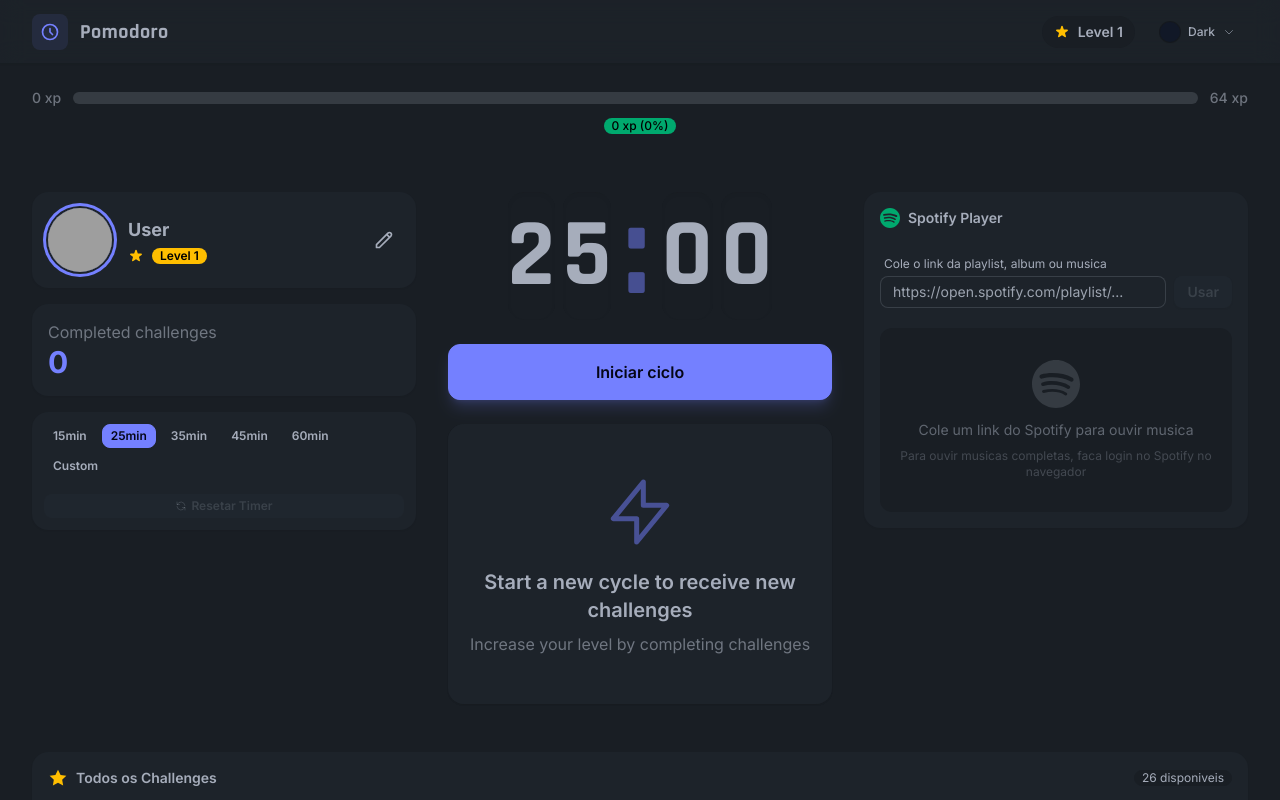
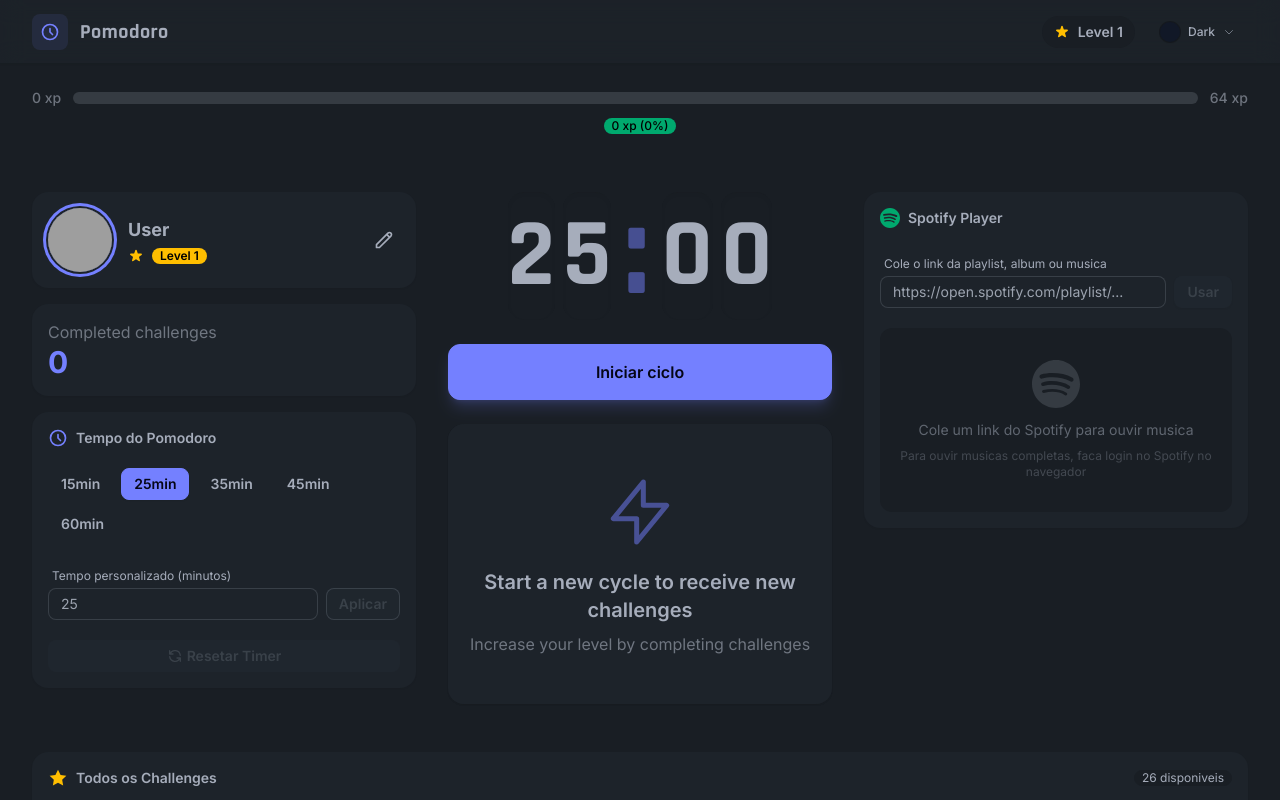
Before and after one commit to Azincourt-tech/pomodoro-nuxt, a Nuxt app: page / in a window 1280 px wide. Shown: the top 800 px of the page. Built offline with nearby package versions, Linux system fonts and the light colour scheme; grey boxes are pictures that could not be loaded.

Commit message:
Fix: Restaura layout anterior do TimerPresets
- Volta para layout com input customizado visivel
- Reset button vermelho quando ativo

```diff
--- a/components/atoms/TimerPresets.vue
+++ b/components/atoms/TimerPresets.vue
@@ -1,59 +1,63 @@
 <template>
   <div class="card bg-base-100 shadow-sm">
-    <div class="card-body p-3">
-      <!-- Presets compactos -->
-      <div class="flex flex-wrap gap-1.5">
+    <div class="card-body p-4">
+      <div class="flex items-center gap-2 mb-3">
+        <svg class="w-5 h-5 text-primary" fill="none" stroke="currentColor" viewBox="0 0 24 24">
+          <path stroke-linecap="round" stroke-linejoin="round" stroke-width="2" d="M12 8v4l3 3m6-3a9 9 0 11-18 0 9 9 0 0118 0z" />
+        </svg>
+        <h3 class="font-semibold text-sm">Tempo do Pomodoro</h3>
+      </div>
+
+      <!-- Preset buttons -->
+      <div class="flex flex-wrap gap-2 mb-3">
         <button
           v-for="preset in presets"
           :key="preset"
-          class="btn btn-xs"
+          class="btn btn-sm"
           :class="countdown.customMinutes === preset ? 'btn-primary' : 'btn-ghost'"
           @click="selectPreset(preset)"
           :disabled="countdown.isActive"
         >
           {{ preset }}min
         </button>
-        <button
-          class="btn btn-xs"
-          :class="showCustom ? 'btn-secondary' : 'btn-ghost'"
-          @click="showCustom = !showCustom"
-          :disabled="countdown.isActive"
-        >
-          Custom
-        </button>
       </div>
 
-      <!-- Input customizado (colapsavel) -->
-      <div v-if="showCustom" class="form-control mt-2">
-        <div class="flex gap-1.5 items-end">
+      <!-- Custom input -->
+      <div class="form-control">
+        <div class="flex gap-2 items-end">
+          <div class="flex-1">
+            <label class="label pb-1">
+              <span class="label-text text-xs">Tempo personalizado (minutos)</span>
+            </label>
             <input
               v-model.number="customInput"
               type="number"
               min="1"
               max="120"
-            placeholder="min"
-            class="input input-bordered input-xs w-16"
+              placeholder="25"
+              class="input input-bordered input-sm w-full"
               :disabled="countdown.isActive"
               @keyup.enter="applyCustom"
             />
+          </div>
           <button
-            class="btn btn-xs btn-primary"
+            class="btn btn-sm btn-outline"
             @click="applyCustom"
-            :disabled="!customInput || customInput < 1"
+            :disabled="countdown.isActive || !customInput || customInput < 1"
           >
-            OK
+            Aplicar
           </button>
         </div>
       </div>
 
-      <!-- Reset com destaque vermelho -->
+      <!-- Reset button -->
       <button
-        class="btn btn-xs mt-2 gap-1"
+        class="btn btn-sm mt-3 gap-1 w-full"
         :class="countdown.isActive ? 'btn-error' : 'btn-ghost'"
         @click="resetTimer"
         :disabled="!countdown.isActive && countdown.time === countdown.customMinutes * 60"
       >
-        <svg class="w-3 h-3" fill="none" stroke="currentColor" viewBox="0 0 24 24">
+        <svg class="w-4 h-4" fill="none" stroke="currentColor" viewBox="0 0 24 24">
           <path stroke-linecap="round" stroke-linejoin="round" stroke-width="2" d="M4 4v5h.582m15.356 2A8.001 8.001 0 004.582 9m0 0H9m11 11v-5h-.581m0 0a8.003 8.003 0 01-15.357-2m15.357 2H15" />
         </svg>
         Resetar Timer
@@ -68,20 +72,17 @@ import { useCountdownStore } from '~/stores/countdown'
 
 const countdown = useCountdownStore()
 const customInput = ref<number | null>(null)
-const showCustom = ref(false)
 
 const presets = [15, 25, 35, 45, 60]
 
 function selectPreset(minutes: number) {
   countdown.setCustomMinutes(minutes)
   customInput.value = null
-  showCustom.value = false
 }
 
 function applyCustom() {
   if (customInput.value && customInput.value > 0 && customInput.value <= 120) {
     countdown.setCustomMinutes(customInput.value)
-    showCustom.value = false
   }
 }
 
```
Lines whose indentation alone changed are shown as unchanged.
